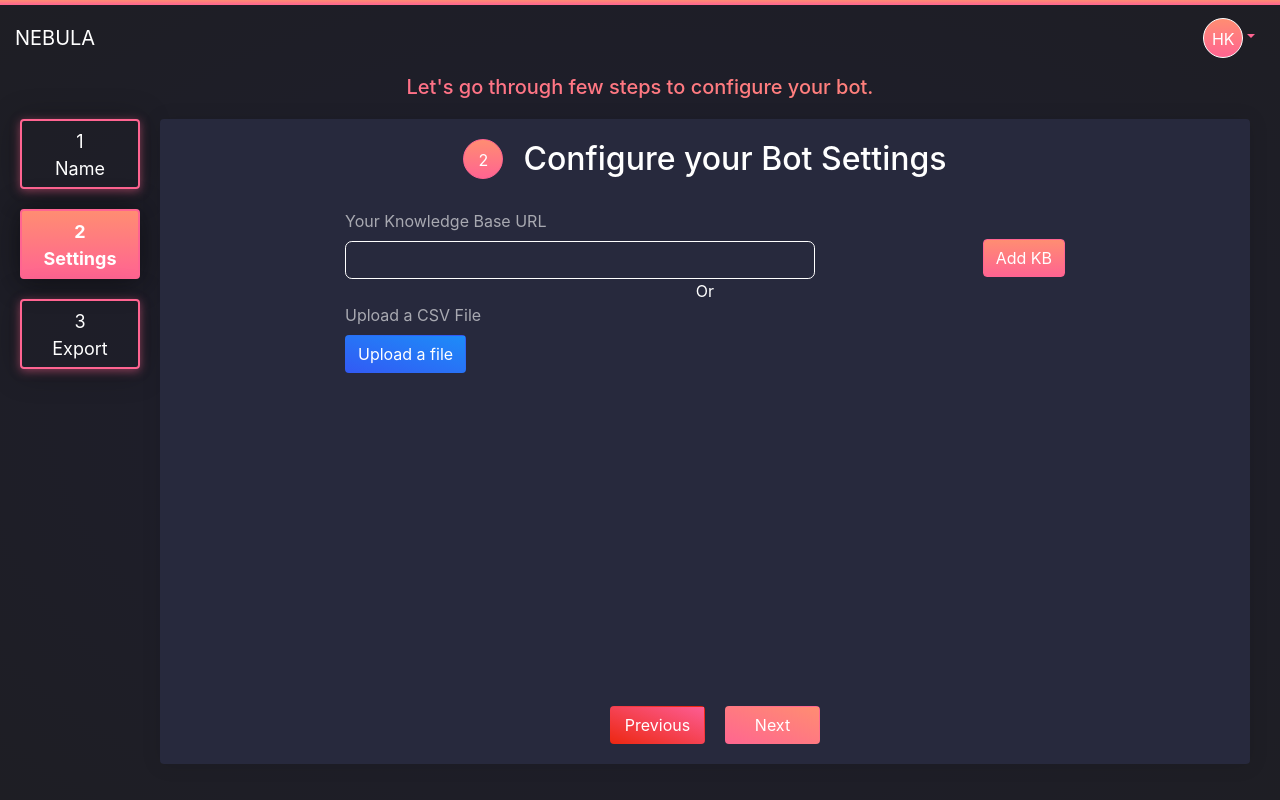
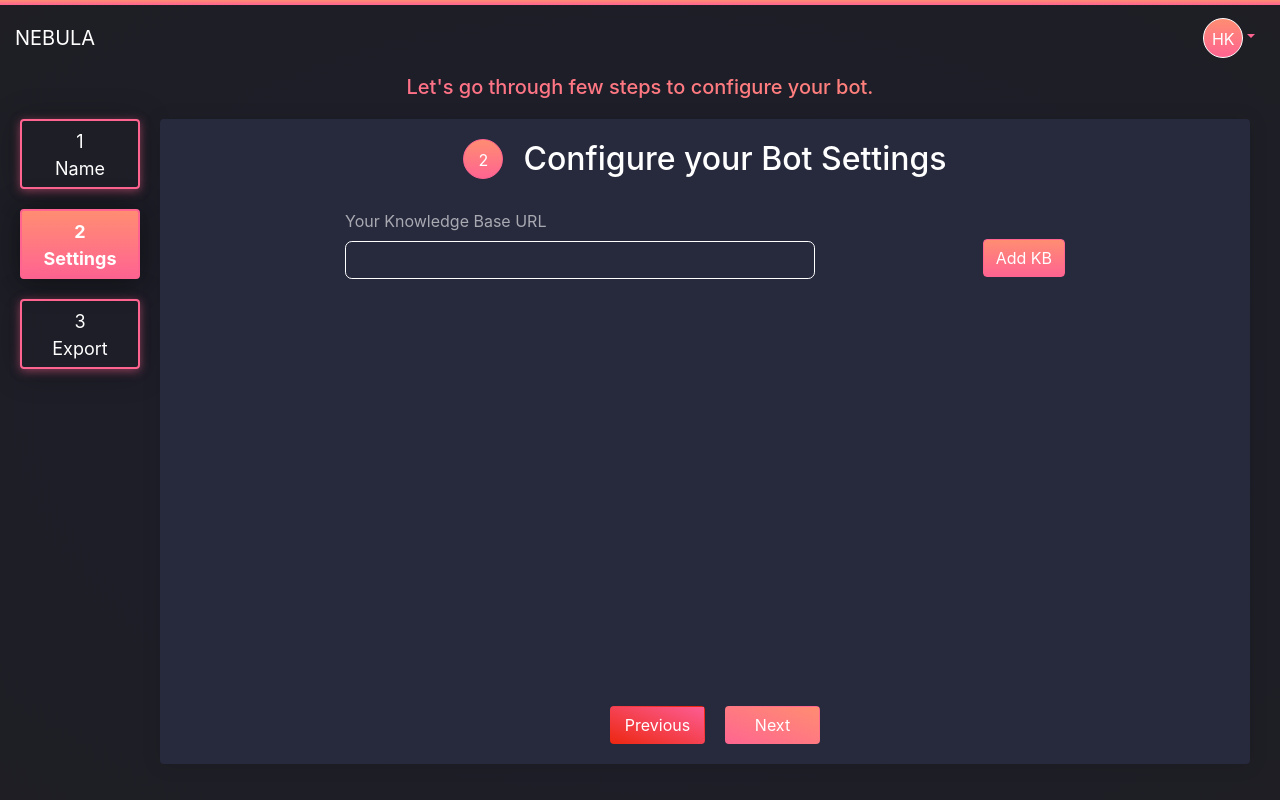
Before and after one commit to Himanshu11051/Nebula-Frontend, an Angular app: page /dashboard in a window 1280 px wide. Both pictures are taken after a click on the button "Next". Built offline with nearby package versions, Linux system fonts and the light colour scheme.

Commit message:
Changed KB API url

```diff
--- a/src/app/dashboard/dashboard.component.html
+++ b/src/app/dashboard/dashboard.component.html
@@ -87,20 +87,20 @@
                                       <input type="url" class="form-control">
                                   </div>
                                   <div class="col-md-4 middleLine">
-                                      <button type="submit" class="btn btn-primary finish float-right">Add KB</button>
+                                      <button  (click)="setKB()" class="btn btn-primary finish float-right">Add KB</button>
                                   </div>
                               </div>
 
-                              <div class = "textDiv">
+                              <!-- <div class = "textDiv">
                                 <span>Or</span>
                               </div>
                               <div class="form-group">
                                   <label>Upload a CSV File</label>
                                   <div class="upload-btn-wrapper">
                                       <button class="btn" (click)="setKB()">Upload a file</button>
-                                      <!-- <input type="file" class="form-control"> -->
+                                      <input type="file" class="form-control">
                                     </div>
-                                </div>
+                                </div> -->
                             </form>
                       </div>
                   </div>
--- a/src/app/dashboard/dashboard.component.ts
+++ b/src/app/dashboard/dashboard.component.ts
@@ -33,7 +33,7 @@ export class DashboardComponent implements OnInit {
       url: "https://docs.microsoft.com/azure/cognitive-services/Emotion/FAQ",
       name: "TestKB"
     }
-    this.httpClient.post("https://nebula-test.azurewebsites.net/api/updateKB", urlObj, {
+    this.httpClient.post("https://nebula-bot.azurewebsites.net/api/updateKB", urlObj, {
       headers: new HttpHeaders({
         'Content-Type': 'application/json',
         // 'Access-Control-Allow-Origin': '*'
```
